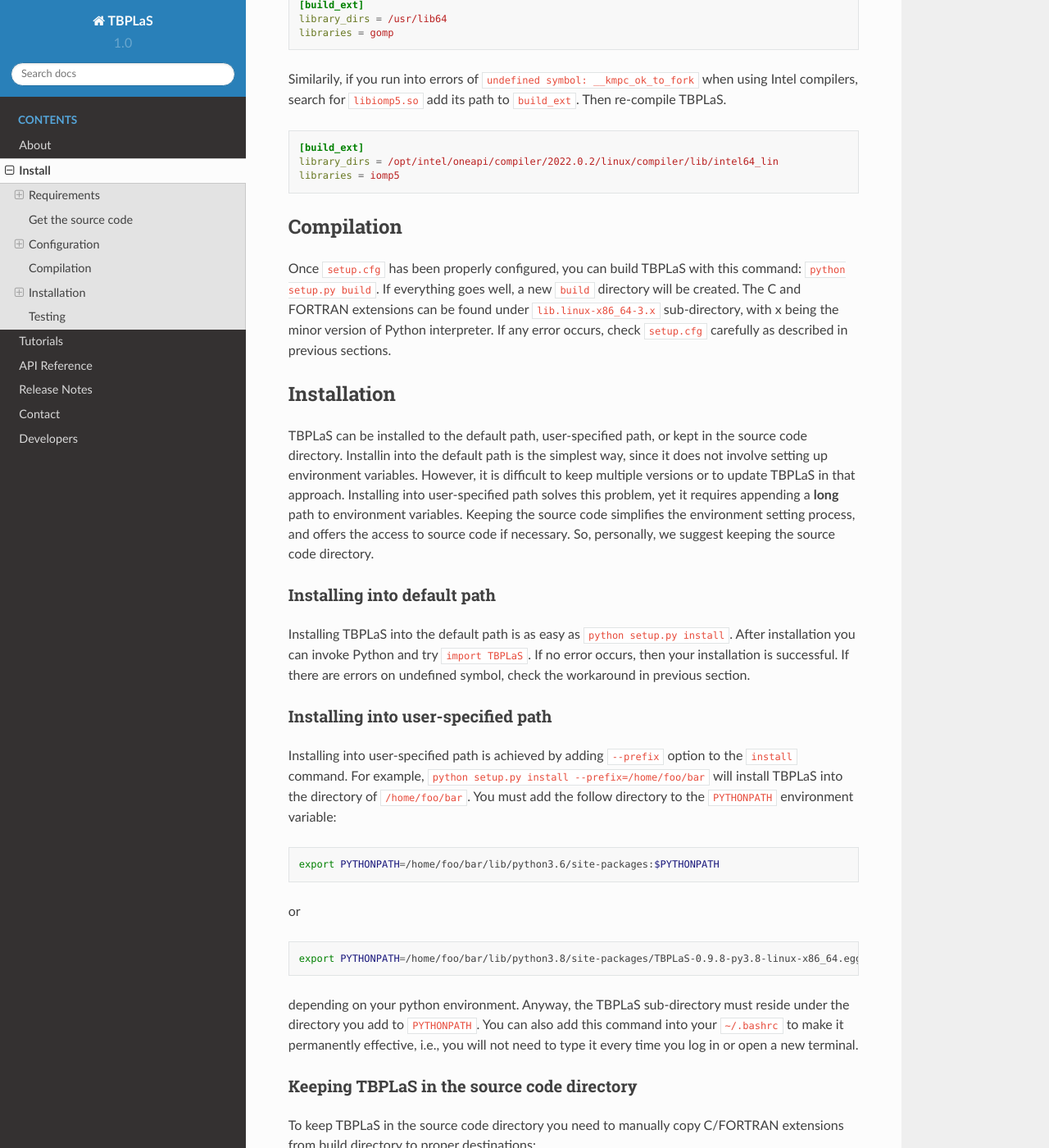
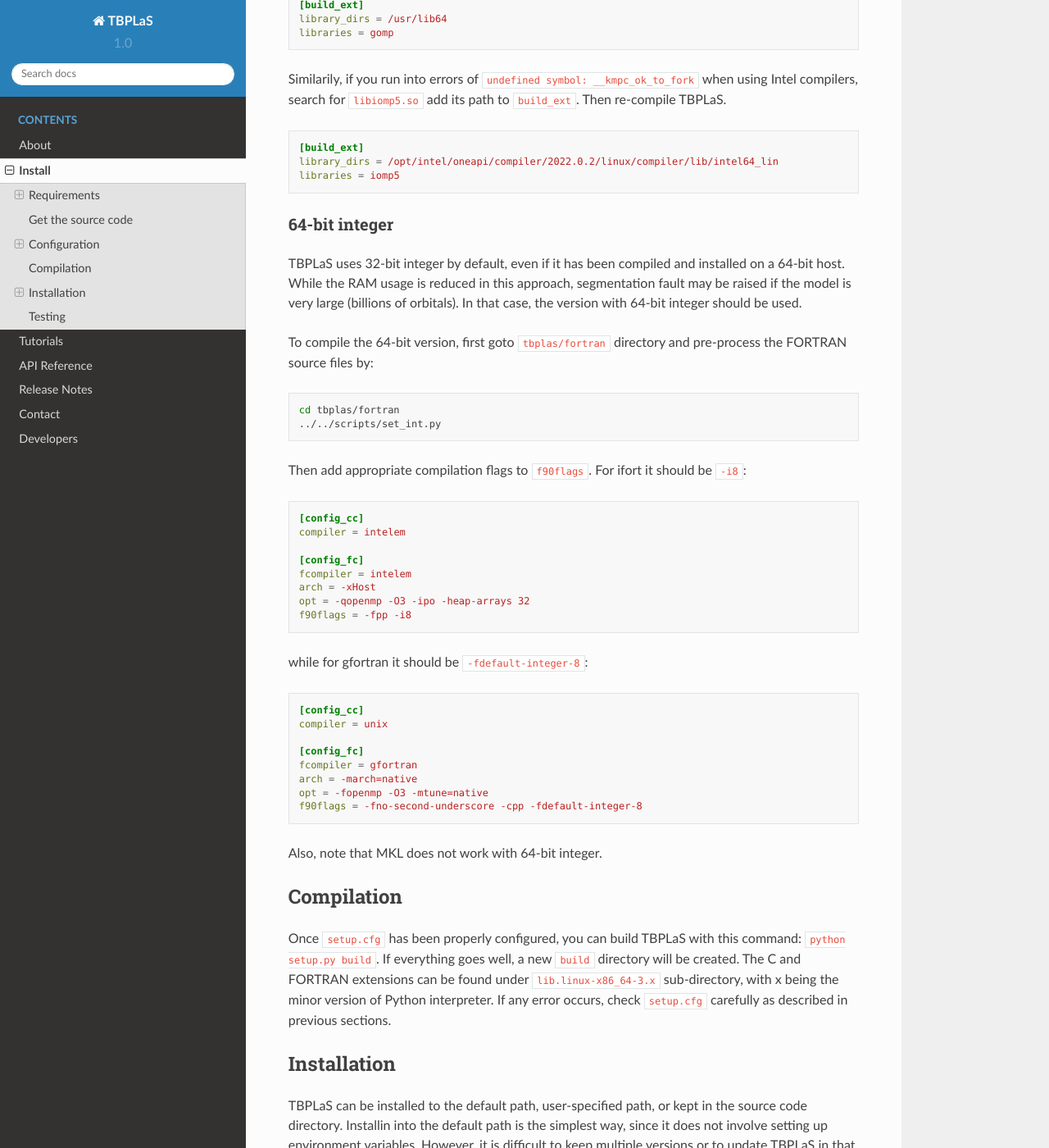
Before and after one commit to deepmodeling/tbplas, a Sphinx documentation site: the page built from doc/source/install.rst, in a window 1280 px wide and 1400 px high, scrolled down 3320 px. Shown: the whole window at 82% size. Built offline with Sphinx 7.4.7 and the Read the Docs theme 2.0.0, drawn with Linux system fonts in a browser that asks for light colours.

Commit message:
Added support for 64-bit integer

```diff
--- a/doc/source/install.rst
+++ b/doc/source/install.rst
@@ -179,6 +179,49 @@
     library_dirs = /opt/intel/oneapi/compiler/2022.0.2/linux/compiler/lib/intel64_lin
     libraries = iomp5
 
+64-bit integer
+^^^^^^^^^^^^^^
+
+TBPLaS uses 32-bit integer by default, even if it has been compiled and installed on a 64-bit host. While the RAM
+usage is reduced in this approach, segmentation fault may be raised if the model is very large (billions of orbitals).
+In that case, the version with 64-bit integer should be used.
+
+To compile the 64-bit version, first goto ``tbplas/fortran`` directory and pre-process the FORTRAN source files by:
+
+.. code-block:: bash
+
+    cd tbplas/fortran
+    ../../scripts/set_int.py
+
+Then add appropriate compilation flags to ``f90flags``. For ifort it should be ``-i8``:
+
+.. code-block:: cfg
+
+    [config_cc]
+    compiler = intelem
+
+    [config_fc]
+    fcompiler = intelem
+    arch = -xHost
+    opt = -qopenmp -O3 -ipo -heap-arrays 32
+    f90flags = -fpp -i8
+
+
+while for gfortran it should be ``-fdefault-integer-8``:
+
+.. code-block:: cfg
+
+    [config_cc]
+    compiler = unix
+
+    [config_fc]
+    fcompiler = gfortran
+    arch = -march=native
+    opt = -fopenmp -O3 -mtune=native
+    f90flags = -fno-second-underscore -cpp -fdefault-integer-8
+
+Also, note that MKL does not work with 64-bit integer.
+
 Compilation
 -----------
 Once ``setup.cfg`` has been properly configured, you can build TBPLaS with this command: ``python setup.py build``.
--- a/setup.cfg
+++ b/setup.cfg
@@ -4,8 +4,10 @@
 [config_fc]
 fcompiler = gfortran
 arch = -march=native
-opt = -fopenmp -O3 -flto -mtune=native
+opt = -fopenmp -O3 -mtune=native
 f90flags = -fno-second-underscore -cpp
+
+# For 64-bit integer, add '-fdefault-integer-8' to f90flags.
 
 # If you run into errors like 'undefined symbol: GOMP_parallel',
 # find the location of libgomp.so and add it to the following
```
Also changed, not shown: 8 other files.
